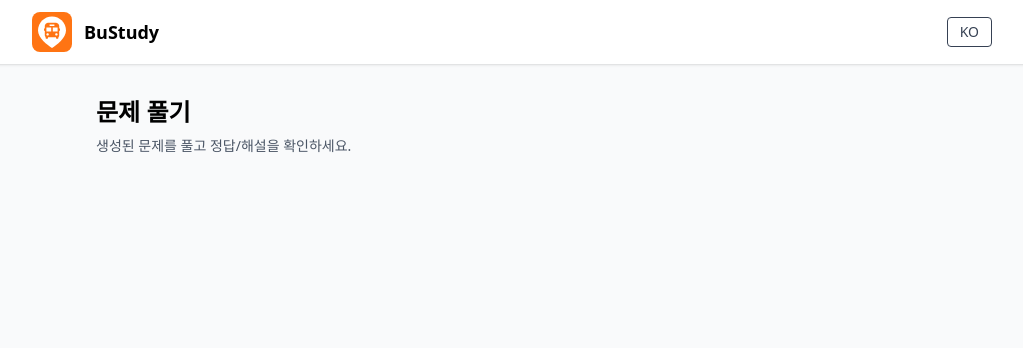
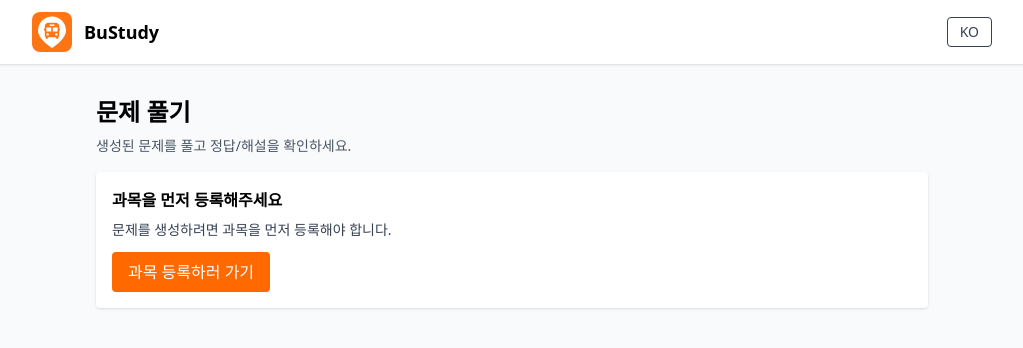
Before and after one commit to BuStudyWebP/BuStudy_Web, a React (Vite) app: page /solve in a window 1280 px wide. Shown: the top 348 px of the page, without its empty margins (128-1151 px from the left). Built offline with nearby package versions, Linux system fonts and the light colour scheme; no server answers.

Commit message:
fix :: 문제 생성 수정

```diff
--- a/src/pages/SolveProblem/SolveProblemPage.tsx
+++ b/src/pages/SolveProblem/SolveProblemPage.tsx
@@ -30,21 +30,32 @@ const SolveProblemPage = () => {
         registeredSubject,
         estimatedTime ?? undefined
       );
-      if (res.success && res.data) setProblems(res.data);
+      if (res.success && res.data) {
+        setProblems(res.data);
+      }
     };
     fetchIfSubject();
-  }, [registeredSubject, generateFiveMCQ]);
+    // eslint-disable-next-line react-hooks/exhaustive-deps
+  }, [registeredSubject, estimatedTime]);
 
   const handleGenerate = async () => {
     if (!registeredSubject) return;
+    setProblems(null);
+    setCurrentIndex(0);
+    setSelectedIndex(null);
+    setSubmitted(false);
+    setIsCorrect(null);
+    setScore(0);
+    setAttempted(0);
+    setShowSummary(false);
+
     const res = await generateFiveMCQ(
       registeredSubject,
       estimatedTime ?? undefined
     );
-    if (res.success && res.data) setProblems(res.data);
-    setScore(0);
-    setAttempted(0);
-    setShowSummary(false);
+    if (res.success && res.data) {
+      setProblems(res.data);
+    }
   };
 
   const handleSelect = (i: number) => {
@@ -194,8 +205,28 @@ const SolveProblemPage = () => {
                 </button>
               </div>
             </article>
+          ) : !registeredSubject ? (
+            <article className="p-4 bg-white rounded shadow-sm">
+              <h3 className="font-semibold">과목을 먼저 등록해주세요</h3>
+              <p className="mt-2 text-sm text-gray-700">
+                문제를 생성하려면 과목을 먼저 등록해야 합니다.
+              </p>
+              <div className="mt-3">
+                <a
+                  href="/subjects"
+                  className="inline-block px-4 py-2 text-white bg-orange-500 rounded hover:bg-orange-600"
+                >
+                  과목 등록하러 가기
+                </a>
+              </div>
+            </article>
           ) : (
-            <></>
+            <article className="p-4 bg-white rounded shadow-sm">
+              <h3 className="font-semibold">문제 생성 대기 중</h3>
+              <p className="mt-2 text-sm text-gray-700">
+                문제를 생성하는 중입니다...
+              </p>
+            </article>
           )}
         </div>
       </main>
```
